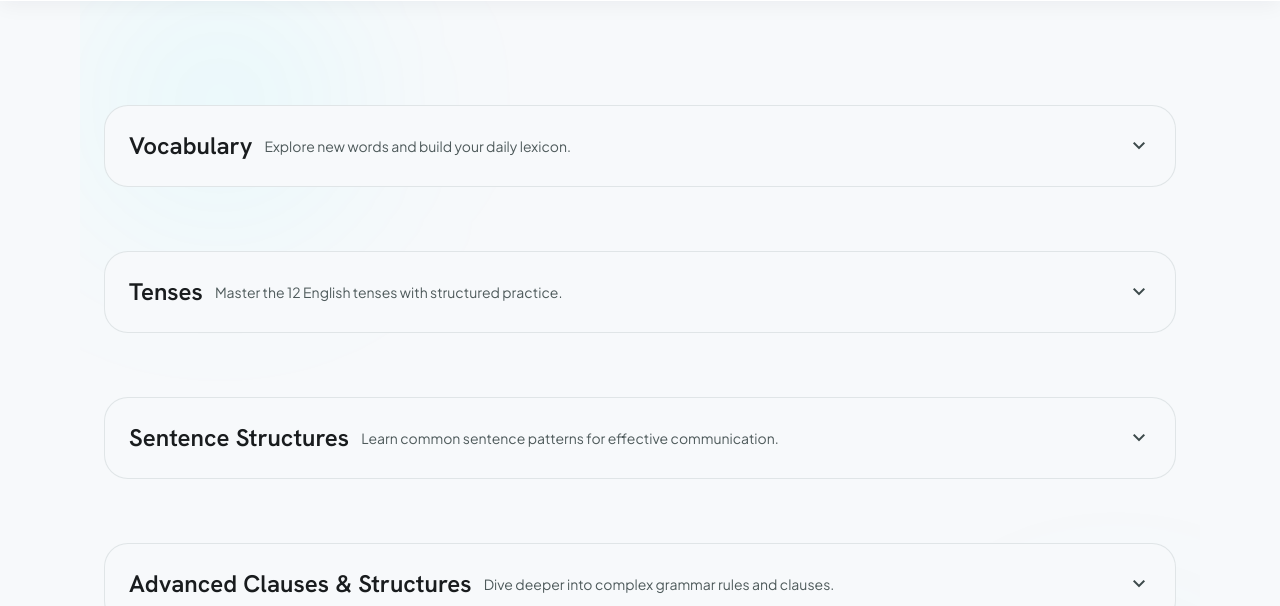
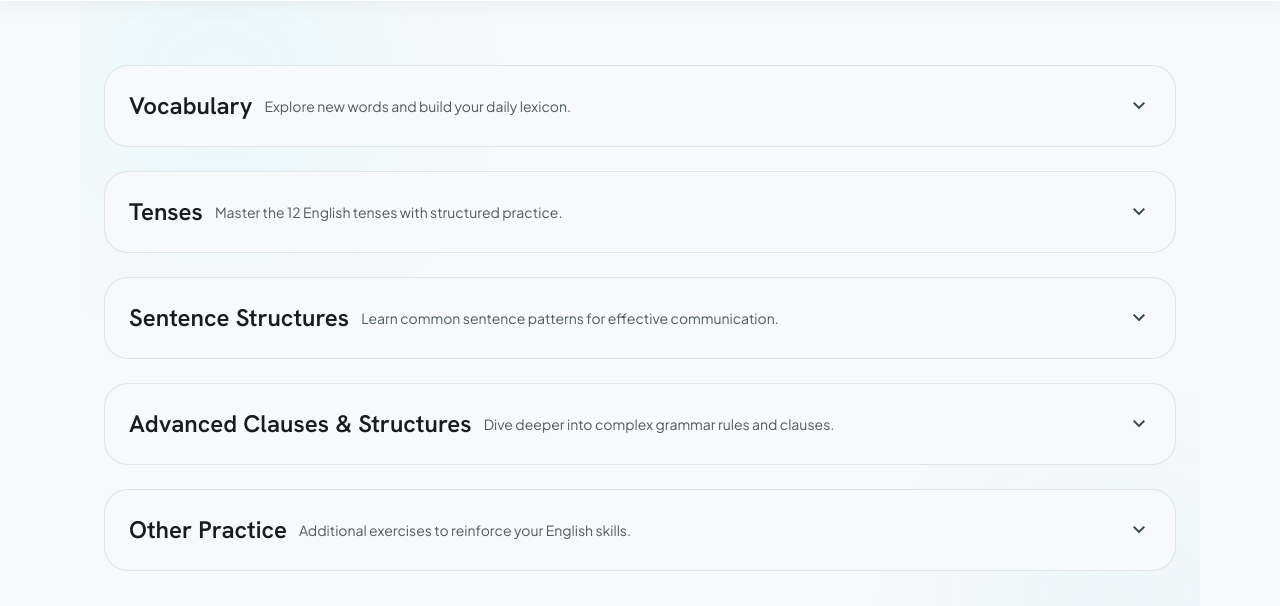
Before and after one commit to hoangnv-it/SimmiLearning, a plain HTML site: page index.html in a window 1280 px wide. Shown: the part 63-669 px from the top of the page. Drawn offline with nearby package versions, Linux system fonts and the light colour scheme.

Commit message:
Reduce spacing on dashboard

```diff
--- a/index.html
+++ b/index.html
@@ -76,7 +76,7 @@
     <!-- VIEW 1: Dashboard / Selection -->
     <section id="screen-selection" class="view-section">
 
-      <details class="section-container" style="margin-top: var(--spacing-xl); background: var(--surface); border: 1px solid rgba(132, 148, 149, 0.2); border-radius: var(--rounded-xl); padding: var(--spacing-md);">
+      <details class="section-container" style="margin-top: var(--spacing-md); background: var(--surface); border: 1px solid rgba(132, 148, 149, 0.2); border-radius: var(--rounded-xl); padding: var(--spacing-md);">
         <summary style="cursor: pointer; display: flex; align-items: center; justify-content: space-between; list-style: none;">
           <div style="display: flex; align-items: center; gap: 12px; flex-wrap: wrap;">
             <h2 class="text-headline-md" style="margin: 0; color: var(--on-surface);">Vocabulary</h2>
@@ -91,7 +91,7 @@
         </div>
       </details>
 
-      <details class="section-container" style="margin-top: var(--spacing-xl); background: var(--surface); border: 1px solid rgba(132, 148, 149, 0.2); border-radius: var(--rounded-xl); padding: var(--spacing-md);">
+      <details class="section-container" style="margin-top: var(--spacing-md); background: var(--surface); border: 1px solid rgba(132, 148, 149, 0.2); border-radius: var(--rounded-xl); padding: var(--spacing-md);">
         <summary style="cursor: pointer; display: flex; align-items: center; justify-content: space-between; list-style: none;">
           <div style="display: flex; align-items: center; gap: 12px; flex-wrap: wrap;">
             <h2 class="text-headline-md" style="margin: 0; color: var(--on-surface);">Tenses</h2>
@@ -106,7 +106,7 @@
         </div>
       </details>
 
-      <details class="section-container" style="margin-top: var(--spacing-xl); background: var(--surface); border: 1px solid rgba(132, 148, 149, 0.2); border-radius: var(--rounded-xl); padding: var(--spacing-md);">
+      <details class="section-container" style="margin-top: var(--spacing-md); background: var(--surface); border: 1px solid rgba(132, 148, 149, 0.2); border-radius: var(--rounded-xl); padding: var(--spacing-md);">
         <summary style="cursor: pointer; display: flex; align-items: center; justify-content: space-between; list-style: none;">
           <div style="display: flex; align-items: center; gap: 12px; flex-wrap: wrap;">
             <h2 class="text-headline-md" style="margin: 0; color: var(--on-surface);">Sentence Structures</h2>
@@ -121,7 +121,7 @@
         </div>
       </details>
 
-      <details class="section-container" style="margin-top: var(--spacing-xl); background: var(--surface); border: 1px solid rgba(132, 148, 149, 0.2); border-radius: var(--rounded-xl); padding: var(--spacing-md);">
+      <details class="section-container" style="margin-top: var(--spacing-md); background: var(--surface); border: 1px solid rgba(132, 148, 149, 0.2); border-radius: var(--rounded-xl); padding: var(--spacing-md);">
         <summary style="cursor: pointer; display: flex; align-items: center; justify-content: space-between; list-style: none;">
           <div style="display: flex; align-items: center; gap: 12px; flex-wrap: wrap;">
             <h2 class="text-headline-md" style="margin: 0; color: var(--on-surface);">Advanced Clauses & Structures</h2>
@@ -136,7 +136,7 @@
         </div>
       </details>
 
-      <details class="section-container" style="margin-top: var(--spacing-xl); background: var(--surface); border: 1px solid rgba(132, 148, 149, 0.2); border-radius: var(--rounded-xl); padding: var(--spacing-md);">
+      <details class="section-container" style="margin-top: var(--spacing-md); background: var(--surface); border: 1px solid rgba(132, 148, 149, 0.2); border-radius: var(--rounded-xl); padding: var(--spacing-md);">
         <summary style="cursor: pointer; display: flex; align-items: center; justify-content: space-between; list-style: none;">
           <div style="display: flex; align-items: center; gap: 12px; flex-wrap: wrap;">
             <h2 class="text-headline-md" style="margin: 0; color: var(--on-surface);">Other Practice</h2>
```
Also changed, not shown: 1 other file.
